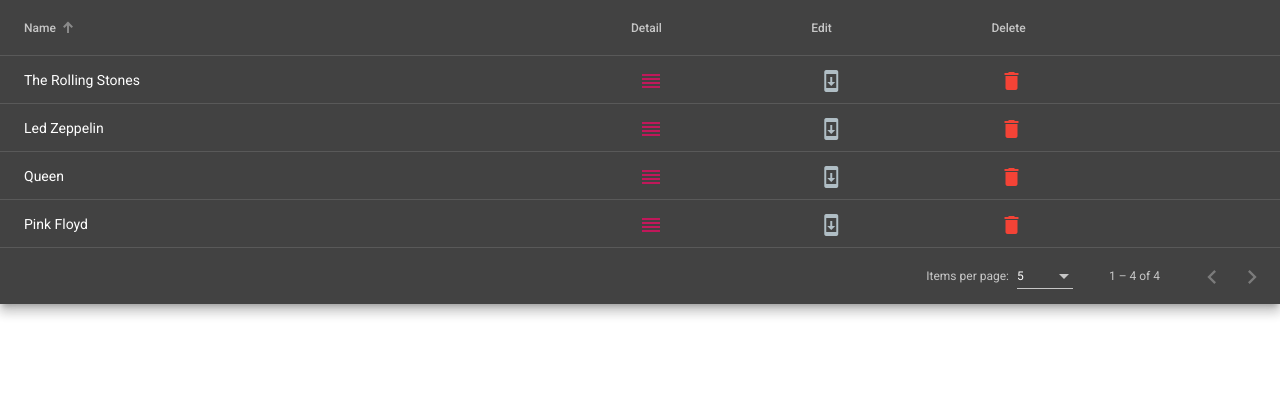
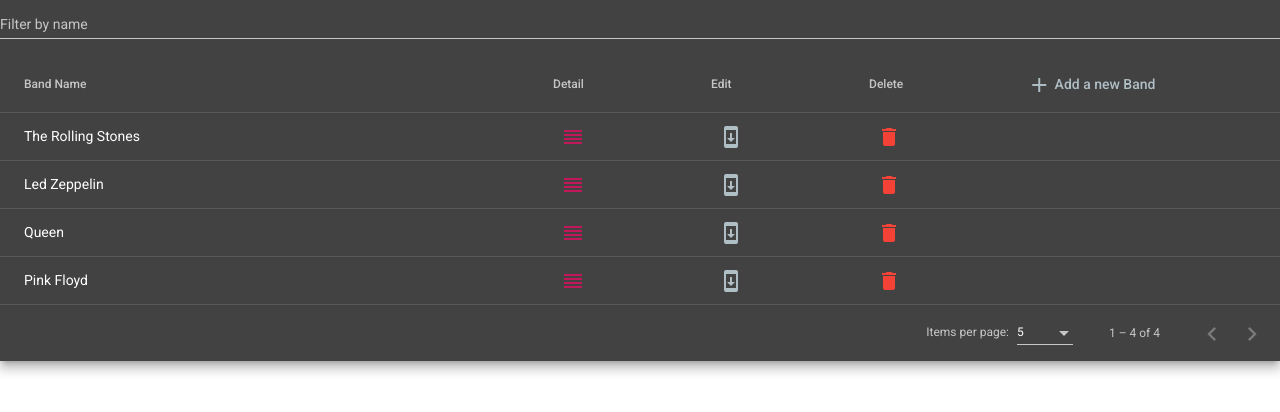
Before and after one commit to PabloGarciaNieto/rock-bands, an Angular app: page / in a window 1280 px wide. Shown: the top 412 px of the page. Built offline with nearby package versions, Linux system fonts and the light colour scheme.

Commit message:
add rock band icon button added

```diff
--- a/src/app/table/bands-table/bands-table.component.html
+++ b/src/app/table/bands-table/bands-table.component.html
@@ -1,13 +1,12 @@
-<!-- <mat-form-field>
-  <mat-label>Filter</mat-label>
-  <input matInput (keyup)="applyFilter($event)" placeholder="Ex. Mia" #input>
-</mat-form-field> -->
-
+<mat-form-field class="filter-background">
+    <mat-label>Filter by name</mat-label>
+    <input matInput (keyup)="applyFilter($event)" placeholder="Band name" #input>
+</mat-form-field>
 <div class="mat-elevation-z8">
     <table mat-table [dataSource]="dataSource" matSort>
         <!-- Name Column -->
         <ng-container matColumnDef="name">
-            <th mat-header-cell *matHeaderCellDef mat-sort-header> Name </th>
+            <th mat-header-cell *matHeaderCellDef mat-sort-header> Band Name </th>
             <td mat-cell *matCellDef="let row"> {{row.name}} </td>
         </ng-container>
         <!-- Detail icon Column -->
@@ -37,13 +36,22 @@
               </button>
             </td>
         </ng-container>
+        <!-- Add band icon -->
+        <ng-container matColumnDef="add">
+            <th mat-header-cell *matHeaderCellDef>
+                <button class="add-button" mat-icon-button color="accent" aria-label="Icon button with an add new band icon">
+                  <mat-icon>add</mat-icon> Add a new Band
+                </button>
+            </th>
+            <td mat-cell *matCellDef="let element"></td>
+        </ng-container>
         <tr mat-header-row *matHeaderRowDef="displayedColumns"></tr>
         <tr mat-row *matRowDef="let row; columns: displayedColumns;"></tr>
 
         <!-- Row shown when there is no matching data. -->
-        <!--   <tr class="mat-row" *matNoDataRow>
+        <tr class="mat-row" *matNoDataRow>
             <td class="mat-cell" colspan="4">No data matching the filter "{{input.value}}"</td>
-        </tr> -->
+        </tr>
     </table>
 
     <mat-paginator [pageSizeOptions]="[5, 10, 25, 100]"></mat-paginator>
--- a/src/app/table/bands-table/bands-table.component.scss
+++ b/src/app/table/bands-table/bands-table.component.scss
@@ -1,3 +1,9 @@
 table {
     width: 100%;
 }
+
+.filter-background {
+    width: 100%;
+    background-color: #424242;
+    color: white;
+}
--- a/src/app/table/bands-table/bands-table.component.ts
+++ b/src/app/table/bands-table/bands-table.component.ts
@@ -14,7 +14,7 @@
 })
 
 export class BandsTableComponent implements OnInit, AfterViewInit, OnDestroy {
-  displayedColumns: string[] = ['name','detail', 'edit', 'delete'];
+  displayedColumns: string[] = ['name', 'detail', 'edit', 'delete', 'add'];
   dataSource: MatTableDataSource<Band>;
   bandData: Band[] = [];
 
@@ -23,18 +23,10 @@
   paginator!: MatPaginator;
   @ViewChild(MatSort)
   sort!: MatSort;
- //----------------
- public subscriptions: Subscription[] = [];
-
+  //Para poder unsubsctribe en OnDestroy
+  public subscriptions: Subscription[] = [];
+  //-----
   constructor(private bansService: BandsService) {
- /*    const BANDS_DATA: Band[] = [
-      {id: '1', name: 'The Rolling Stones', country: 'England', members: ['j', 'k', 'l']},
-      {id: '2', name: 'Led Zeppelin', country: 'USA', members: ['m', 'n', 'o']},
-      {id: '3', name: 'Queen', country: 'England', members: ['p', 'q', 'r']},
-
-    ];
-    this.dataSource = new MatTableDataSource(BANDS_DATA); */
-
     this.subscriptions.push(this.bansService.bands.subscribe(data => this.bandData = data));
     this.dataSource = new MatTableDataSource(this.bandData);
   }
```
Also changed, not shown: src/app/app.module.ts (+10 -1 lines). Lines whose indentation alone changed are shown as unchanged.
